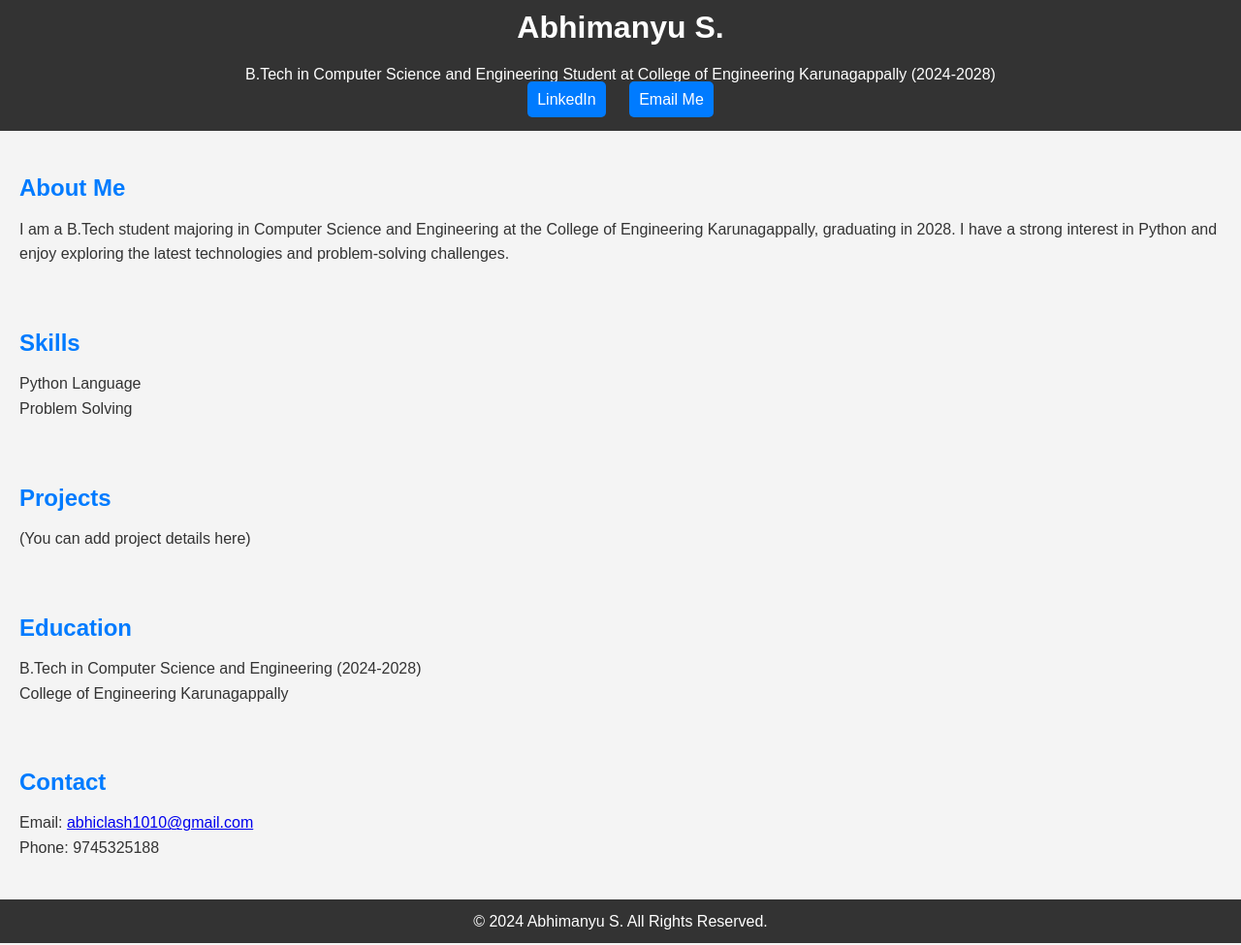
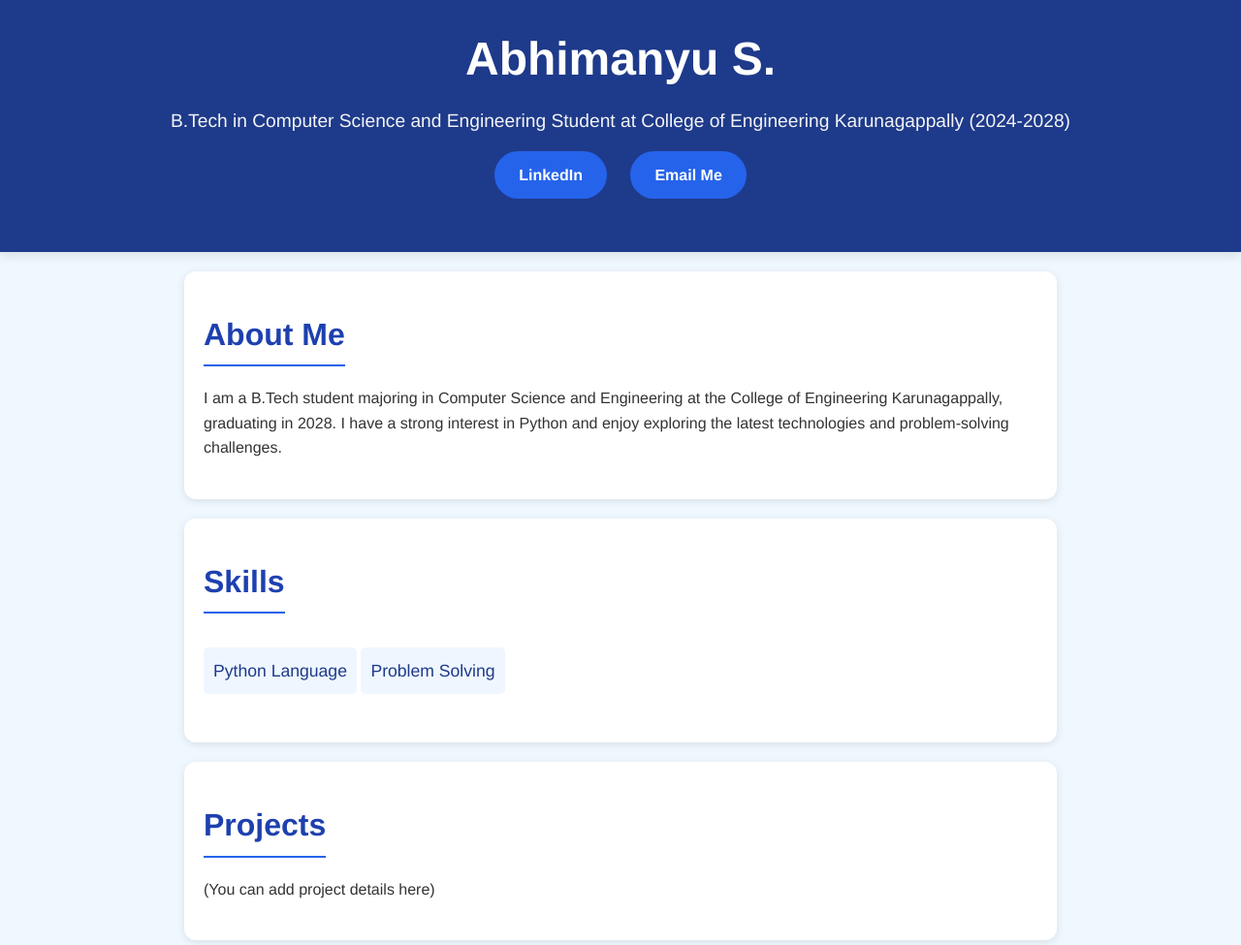
Before and after one commit to Abhimanyu20060/Portfolio-, a plain HTML site: page index.html in a window 1280 px wide. Shown: the part 17-992 px from the top of the page at 97% size. Drawn offline with Linux system fonts and the light colour scheme.

Commit message:
styles.css

```diff
--- a/styles.css
+++ b/styles.css
@@ -1,60 +1,114 @@
+/* General Reset */
 * {
     margin: 0;
     padding: 0;
     box-sizing: border-box;
 }
 
+/* Body and Main Theme */
 body {
-    font-family: 'Arial', sans-serif;
+    font-family: 'Helvetica Neue', sans-serif;
+    background-color: #f0f8ff;
+    color: #333;
     line-height: 1.6;
-    background-color: #f4f4f4;
-    color: #333;
 }
 
+/* Header Styling */
 header {
-    background-color: #333;
-    color: #fff;
-    padding: 20px;
+    background-color: #1E3A8A; /* Dark Blue */
+    color: white;
+    padding: 40px 0;
     text-align: center;
+    box-shadow: 0px 4px 10px rgba(0, 0, 0, 0.1);
 }
 
 header h1 {
-    margin-bottom: 10px;
+    font-size: 3rem;
+    font-weight: bold;
+}
+
+header p {
+    margin-top: 10px;
+    font-size: 1.2rem;
+    color: #f3f4f6;
 }
 
 header a {
-    margin: 10px;
-    padding: 10px;
-    color: #fff;
-    background-color: #007bff;
+    display: inline-block;
+    margin: 15px 10px;
+    padding: 12px 25px;
+    background-color: #2563EB; /* Light Blue */
+    color: white;
     text-decoration: none;
-    border-radius: 5px;
+    border-radius: 30px;
+    transition: background-color 0.3s ease-in-out;
+    font-weight: bold;
 }
 
 header a:hover {
-    background-color: #0056b3;
+    background-color: #1D4ED8; /* Slightly Darker Blue */
 }
 
+/* Section Layout */
 section {
-    padding: 20px;
-    margin: 20px 0;
+    padding: 40px 20px;
+    margin: 20px auto;
+    width: 80%;
+    background-color: white;
+    border-radius: 12px;
+    box-shadow: 0 2px 8px rgba(0, 0, 0, 0.1);
+    max-width: 900px;
 }
 
 section h2 {
-    color: #007bff;
-    margin-bottom: 10px;
+    font-size: 2rem;
+    margin-bottom: 20px;
+    color: #1E40AF; /* Accent Dark Blue */
+    border-bottom: 2px solid #2563EB; /* Light Blue */
+    display: inline-block;
+    padding-bottom: 5px;
 }
 
+/* List Styling for Skills */
 ul {
     list-style-type: none;
+    margin-top: 15px;
 }
 
+ul li {
+    font-size: 1.1rem;
+    background-color: #EFF6FF; /* Light Blue Background */
+    color: #1E3A8A;
+    padding: 10px;
+    margin-bottom: 10px;
+    border-radius: 5px;
+    display: inline-block;
+}
+
+/* Footer Styling */
 footer {
-    background-color: #333;
-    color: #fff;
+    background-color: #1E3A8A;
+    color: white;
     text-align: center;
-    padding: 10px 0;
-    position: relative;
-    bottom: 0;
-    width: 100%;
+    padding: 20px 0;
+    margin-top: 40px;
 }
+
+footer p {
+    font-size: 0.9rem;
+}
+
+/* Responsive Adjustments */
+@media (max-width: 768px) {
+    section {
+        width: 90%;
+    }
+
+    header h1 {
+        font-size: 2.5rem;
+    }
+
+    header p {
+        font-size: 1rem;
+    }
+}
```
